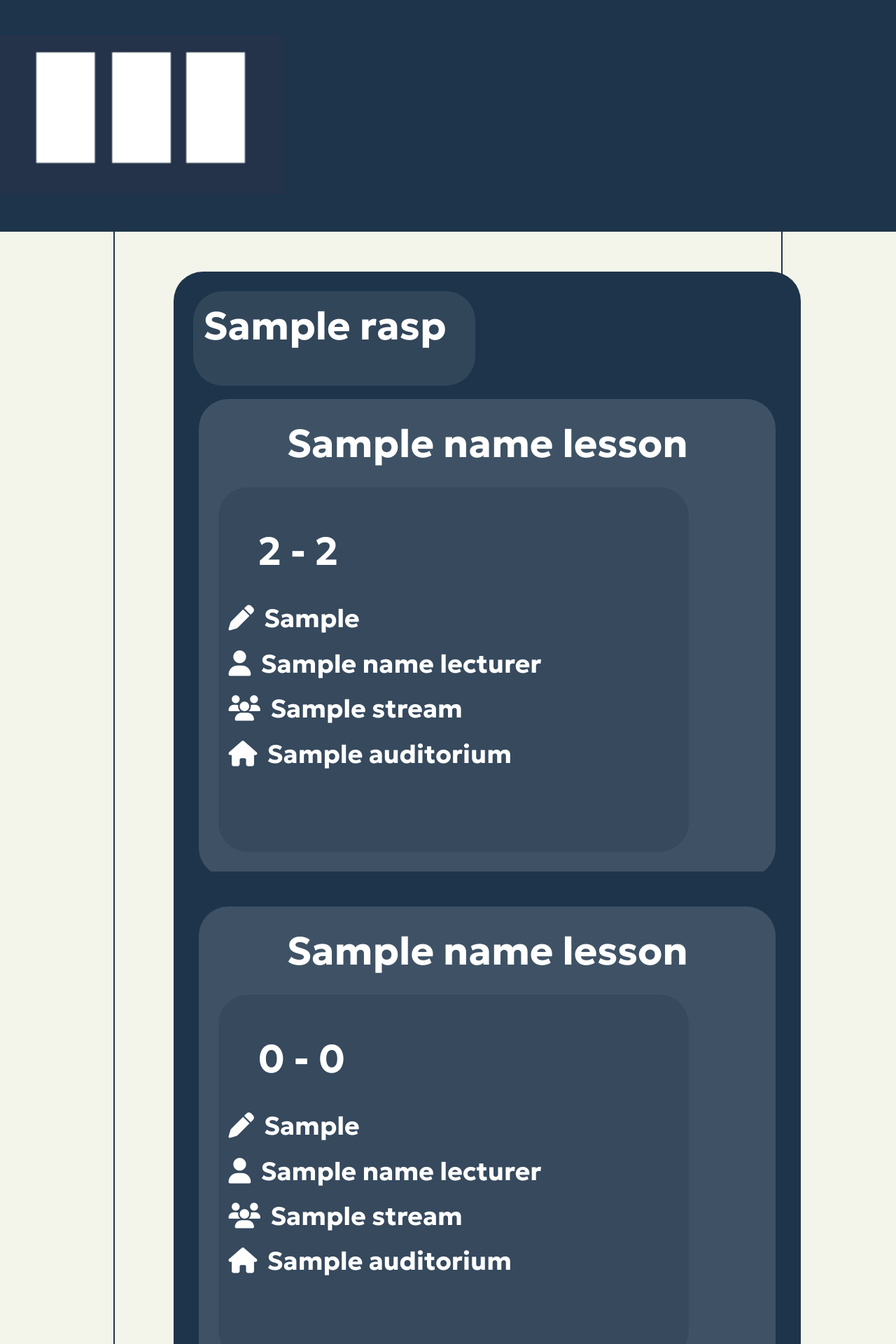
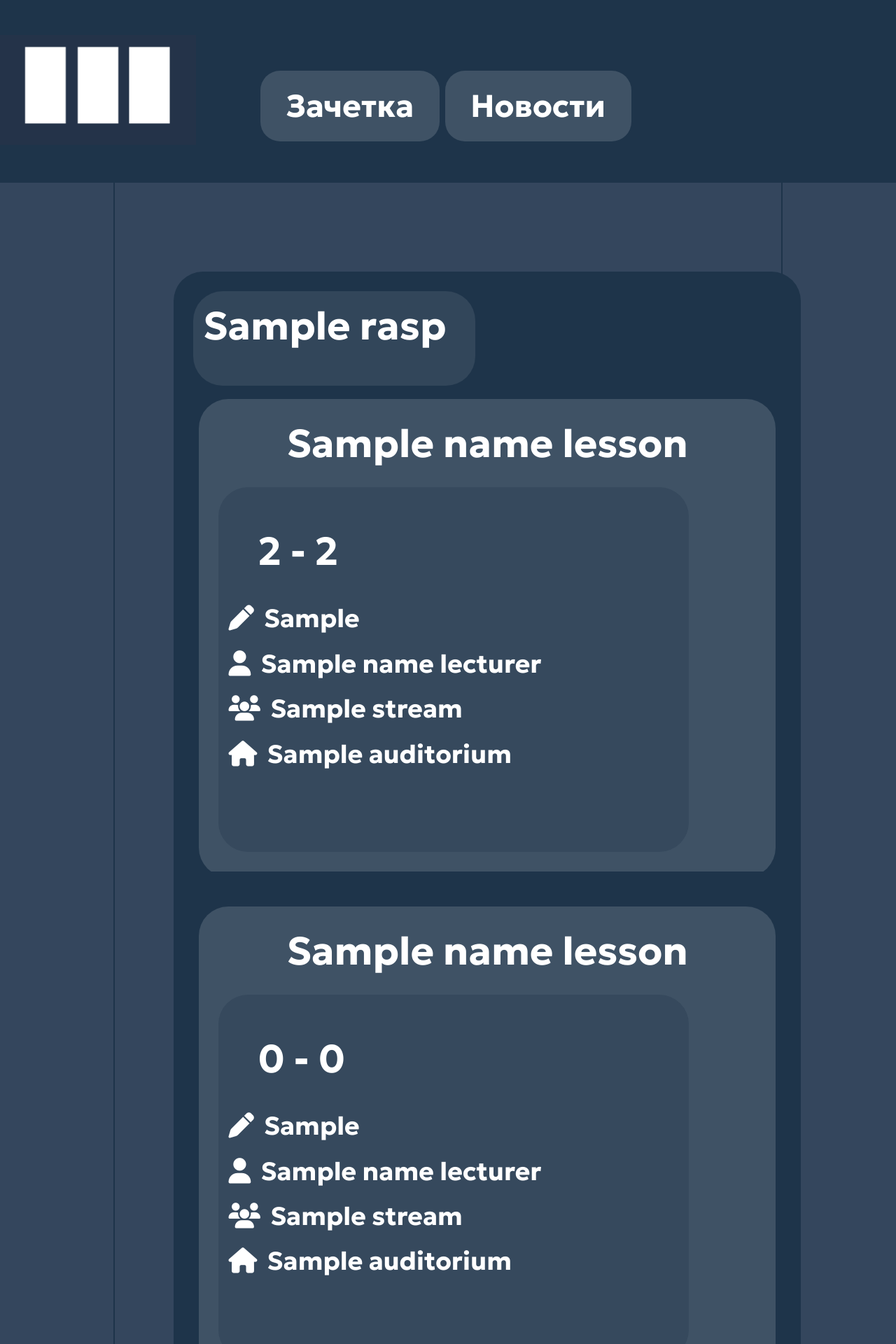
Before and after one commit to Kotletov04/rasp_bot2, a Python web app: template bot/flask/templates/rasp.html in a window 1280 px wide. Shown: the top 1920 px of the page at 70% size. Run offline with Jinja, Linux system fonts and the light colour scheme; the template is opened without the code that fills it: most values are stand-ins (such as "Sample title", 1, 10 or a date in 2020); some libraries are stand-ins or nearby versions.

Commit message:
modified:   bot/flask/static/container.css new file:   bot/flask/static/js/test.js modified:   bot/flask/templates/main.html modified:   bot/handlers/__pycache__/actions.cpython-311.pyc modified:   bot/handlers/actions.py modified:   bot/parser/parser.py

```diff
--- a/bot/flask/static/container.css
+++ b/bot/flask/static/container.css
@@ -1,8 +1,7 @@
 body {
     font-family: 'Geologica', sans-serif;
-    background: rgb(244, 245, 234);
+    background: rgb(52, 70, 93);
 }
-
 .main-container {
     display: flex;
     flex-wrap: nowrap;
@@ -31,7 +30,39 @@ header {
 }
 
 .logo {
-    height: 81px;
+    height: 56px;
     margin-top: 18px;
     margin-bottom: 15px
 }
+.zach_header {
+    color: white;
+    position: absolute;
+    top: 36px;
+    padding: 7px;
+    left: 133px;
+    background: rgb(63, 82, 101);
+    border-radius: 10px;
+}
+.life_header {
+    color: white;
+    position: absolute;
+    top: 36px;
+    padding: 7px;
+    left: 227px;
+    background: rgb(63, 82, 101);
+    border-radius: 10px;
+}
+.zach_header button {
+    border: none;
+    outline: none;
+    font: inherit;
+    color: inherit;
+    background-color: transparent;
+}
+.life_header button {
+    border: none;
+    outline: none;
+    font: inherit;
+    color: inherit;
+    background-color: transparent;
+}
--- a/bot/flask/templates/main.html
+++ b/bot/flask/templates/main.html
@@ -13,7 +13,7 @@
         </script>
         <script src="https://kit.fontawesome.com/c38fe1f00c.js" crossorigin="anonymous"></script>
         <meta charset="utf-8" />
-
+        <script src="{{ url_for('static', filename='js/autchscript.js') }}"></script>
         <link rel="stylesheet" href='static/container.css'/>
         <link rel="stylesheet" href='static/adaptive.css'/>
         <link rel="stylesheet" href='static/content.css'/>
@@ -28,6 +28,14 @@
         <header>
             <div class="header">
                 <img src="static/images/logo2.png" class="logo">
+
+                <div class="zach_header">
+                    <button>Зачетка</button>
+                </div>
+                <div class="life_header">
+                    <button>Новости</button>
+                </div>
+
             </div>
         </header>
         <div class="main-container">
--- a/bot/handlers/actions.py
+++ b/bot/handlers/actions.py
@@ -33,7 +33,7 @@ async def start_command(message: types.Message):
         [
             types.KeyboardButton(text='Сегодня'),
             types.KeyboardButton(text='Завтра'),
-            types.KeyboardButton(text='Расписание', web_app=WebAppInfo(url=URL)),
+            types.KeyboardButton(text='Профиль', web_app=WebAppInfo(url=URL)),
         ],
 
         [
```
Also changed, not shown: bot/flask/static/js/test.js (added, +15 -0 lines), bot/parser/parser.py (+23 -0 lines).
